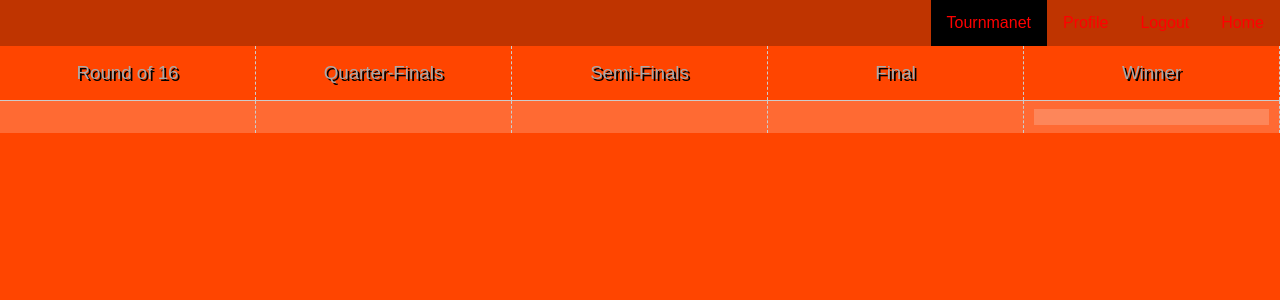
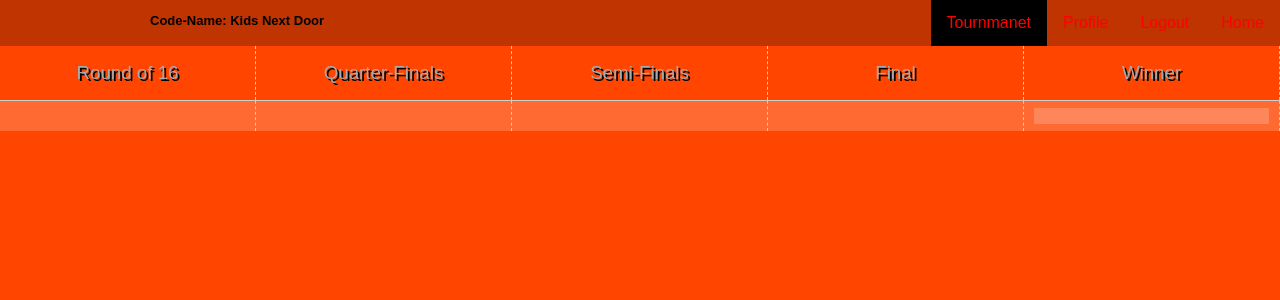
Before and after one commit to CodeName-Kids-Next-Door/CNKND, a Python web app: template Templates/tournament_Participate.html in a window 1280 px wide. Shown: the top 300 px of the page. Run offline with Jinja, Linux system fonts and the light colour scheme; the template is opened without the code that fills it, so the values that code supplies are empty.

Commit message:
Update
This is a bunch of updates!!!!!!!!

```diff
--- a/Templates/tournament_Creator.html
+++ b/Templates/tournament_Creator.html
@@ -53,6 +53,11 @@
         text-align: center;
         text-shadow: 4px 4px 10px red;
       }
+      h3{
+        text-align: left;
+        margin-left: 150px;
+        font-size: 13px;
+      }
       img{
         display: block;
         margin-left: auto;
@@ -89,6 +94,7 @@
       <li><a href="{{logout}}">Logout</a></li>
       <li><a href="/profile">Profile</a></li>
       <li><a href="/tournamentCreator" class="highlight">Create</a></li>
+      <h3> Tournament Bracket Generator </h3>
     </ul>
     </div>
     <form method="post" id="form">
--- a/templates/tournament_Creator.html
+++ b/templates/tournament_Creator.html
@@ -53,6 +53,11 @@
         text-align: center;
         text-shadow: 4px 4px 10px red;
       }
+      h3{
+        text-align: left;
+        margin-left: 150px;
+        font-size: 13px;
+      }
       img{
         display: block;
         margin-left: auto;
@@ -89,6 +94,7 @@
       <li><a href="{{logout}}">Logout</a></li>
       <li><a href="/profile">Profile</a></li>
       <li><a href="/tournamentCreator" class="highlight">Create</a></li>
+      <h3> Tournament Bracket Generator </h3>
     </ul>
     </div>
     <form method="post" id="form">
--- a/templates/tournament_Participate.html
+++ b/templates/tournament_Participate.html
@@ -98,12 +98,12 @@
         background-color: rgba(244,244,244,0.2);
         padding: .5rem;
         display: block;
-        margin: .5rem 10px;
+        margin: .44rem 10px;
         position: relative;
         vertical-align: middle;
         /* line-height: 2; */
-        text-align: center;
         display: flex;
+        justify-content: center;
       }
       .team-item:after {
         content: '';
@@ -175,6 +175,11 @@
         font-size: .8rem;
         padding: 0 .6rem;
       }
+      .name{
+        text-align: left;
+        margin-left: 150px;
+        font-size: 13px;
+      }
     </style>
   </head>
   <body>
@@ -184,6 +189,7 @@
           <li><a href="/">Logout</a></li>
           <li><a href="/profile">Profile</a></li>
           <li><a href="/tournamentCreator" class="highlight">Tournmanet</a></li>
+          <h3 class="name">Code-Name: Kids Next Door</h3>
         </ul>
     </div>
     <!-- <div id="invisible">
```
Also changed, not shown: Templates/login.html (+4 -3 lines), Templates/profile.html (+7 -1 lines), Templates/tournament_Participate.html (+8 -2 lines), Templates/tournament_Viewer.html (+7 -1 lines), templates/login.html (+4 -3 lines), templates/profile.html (+7 -1 lines), templates/tournament_Viewer.html (+7 -1 lines).
